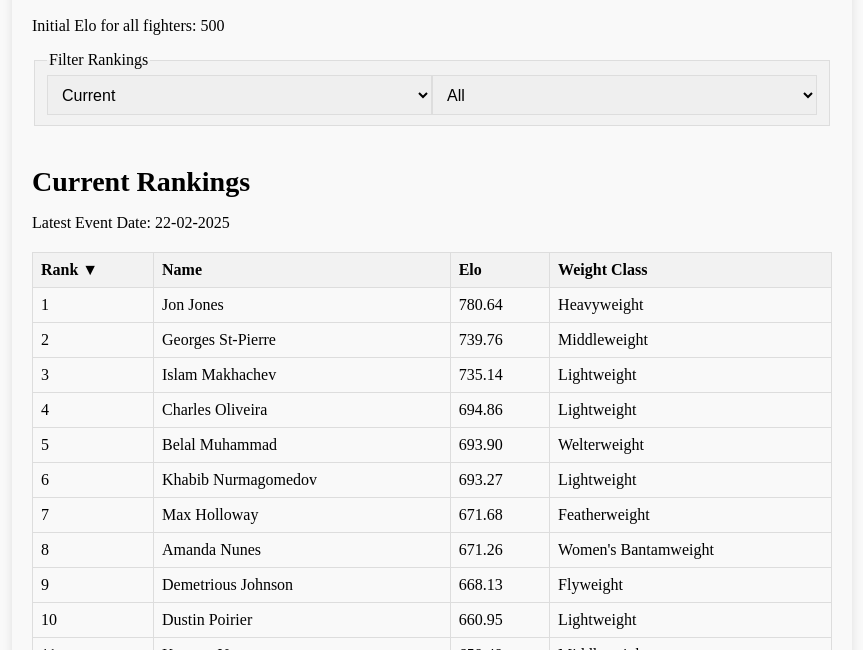
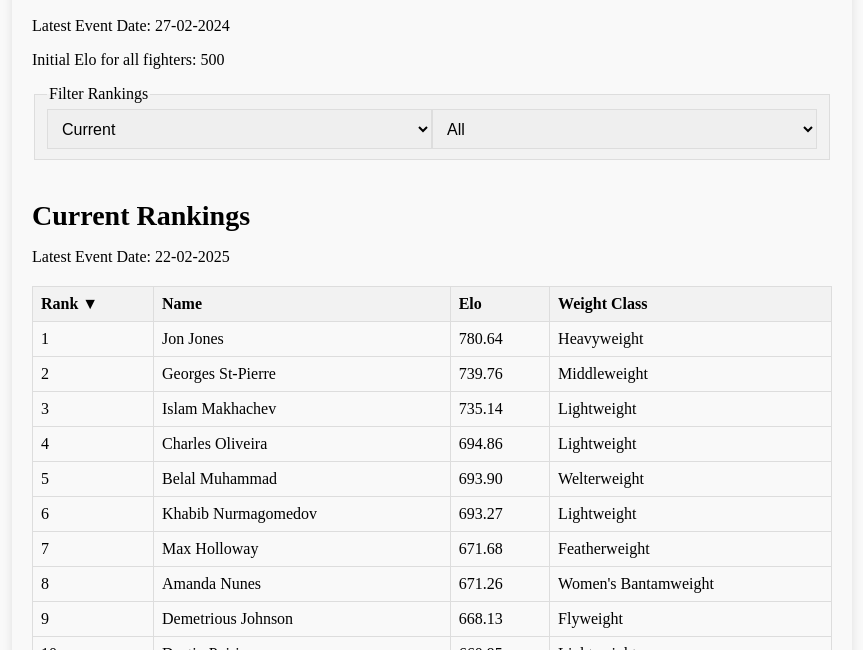
Before and after one commit to intelligent-username/UFC-P4P, a plain HTML site: page index.html in a window 1280 px wide. Shown: the part 150-800 px from the top of the page, without its empty margins (208-1071 px from the left). Drawn offline with nearby package versions, Linux system fonts and the light colour scheme.

Commit message:
Shows Date

```diff
--- a/index.html
+++ b/index.html
@@ -8,6 +8,7 @@
 </head>
 <body>
   <h1>All-Time Pound-For-Pound Rankings</h1>
+  <p id="latest-event-date">Latest Event Date: 27-02-2024</p>
   <p>Initial Elo for all fighters: 500</p>
 
   <fieldset class="filter-container">
```
